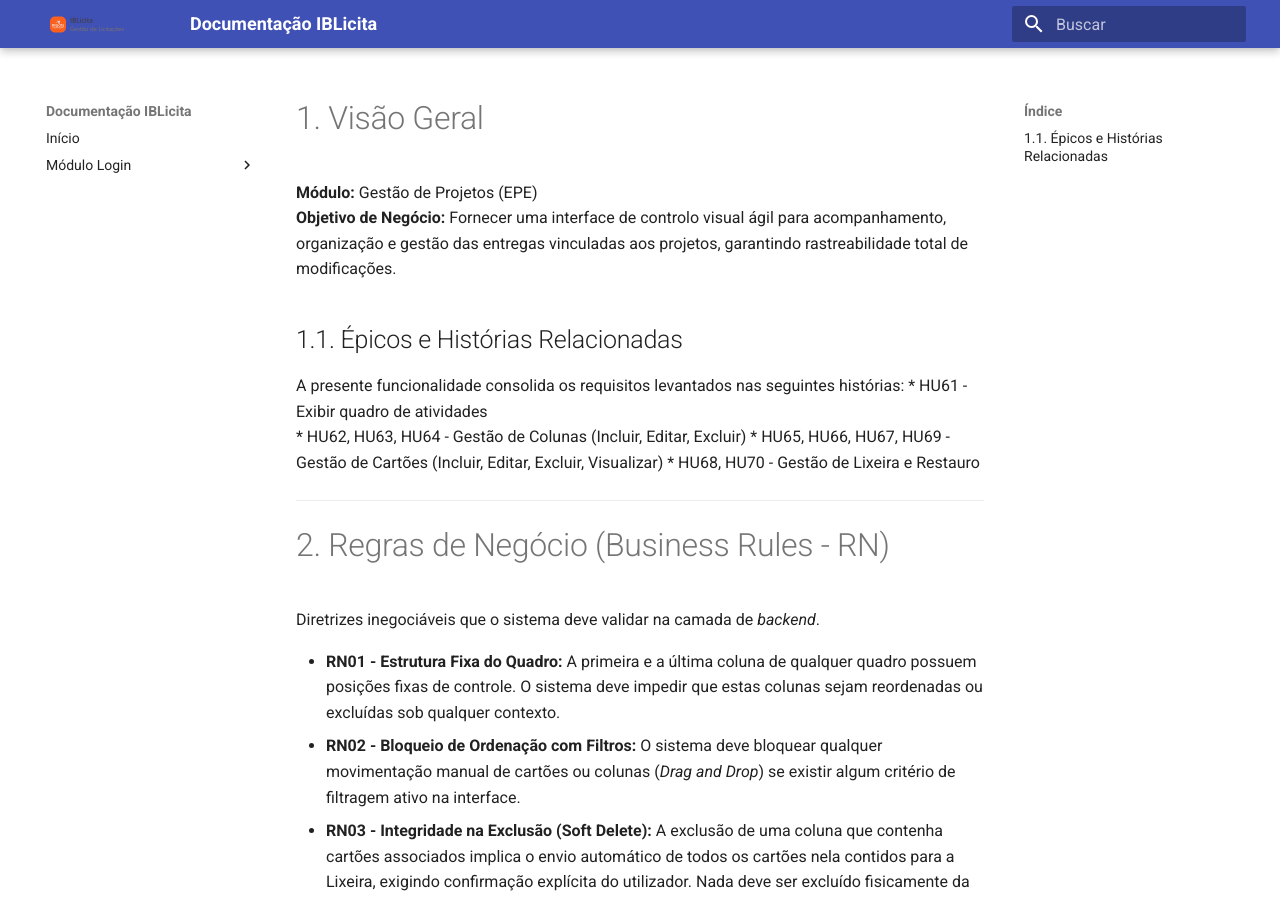
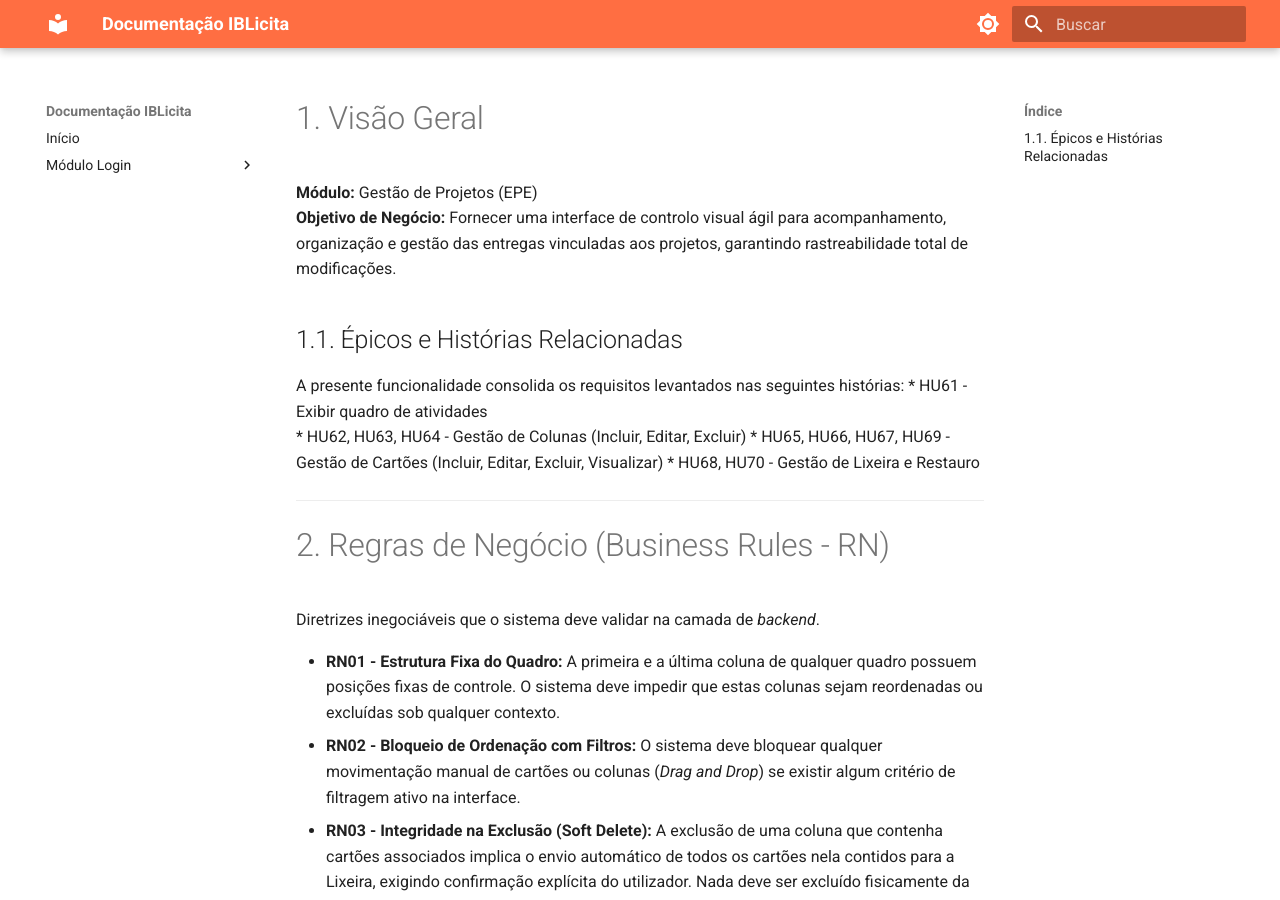
Before and after one commit to viniciocm/documentacao-projeto-IBLicita, an MkDocs documentation site: the page built from docs/modulo-login/markdown-exemplo.md, in a window 1280 px wide and 900 px high. Built offline with MkDocs 1.6.1 and Material for MkDocs 9.7.7, drawn with Linux system fonts in a browser that asks for light colours.

Commit message:
fix: Ajuste de layout para laranja

```diff
--- a/mkdocs.yml
+++ b/mkdocs.yml
@@ -3,28 +3,26 @@
   name: material
   language: pt-BR
   palette:
-    # Opção para o modo claro (Light Mode)
+    # Configuração para o Modo Claro
     - media: "(prefers-color-scheme: light)"
       scheme: default
       primary: deep orange
-      accent: amber
+      accent: orange
       toggle:
         icon: material/brightness-7
         name: Mudar para modo escuro
-
-    # Opção para o modo escuro (Dark Mode)
+    # Configuração para o Modo Escuro
     - media: "(prefers-color-scheme: dark)"
       scheme: slate
       primary: deep orange
-      accent: amber
+      accent: orange
       toggle:
         icon: material/brightness-4
         name: Mudar para modo claro
-  logo: assets/logo-projeto.png
-  favicon: assets/favicon.png # Opcional: ícone que aparece na aba do navegador
-  palette:
-    primary: indigo # Você pode escolher a cor que mais combina com o cliente
 
+# Se você quiser que o nome do projeto no topo também seja laranja:
+extra_css:
+  - stylesheets/extra.css
 nav:
   - Início: index.md
   - Módulo Login:
```
